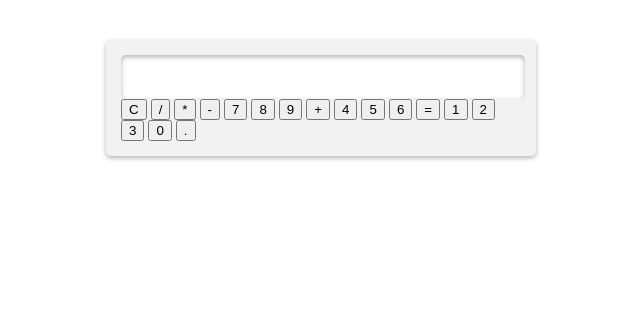
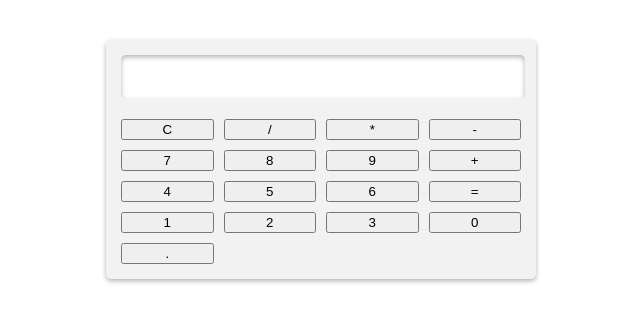
Before and after one commit to hisbanbardai/basic-calculator, a plain HTML site: page index.html in a window 1280 px wide. Shown: the whole page, without its empty margins (319-959 px from the left). Drawn offline with Linux system fonts and the light colour scheme.

Commit message:
Add styles for .buttons class

```diff
--- a/style.css
+++ b/style.css
@@ -21,12 +21,12 @@ input {
   font-size: 36px;
 }
 
-/* .buttons {
+.buttons {
   display: grid;
   grid-template-columns: repeat(4, 1fr);
   gap: 10px;
   margin-top: 20px;
-} */
+}
 
 /* button {
   border: none;
```
